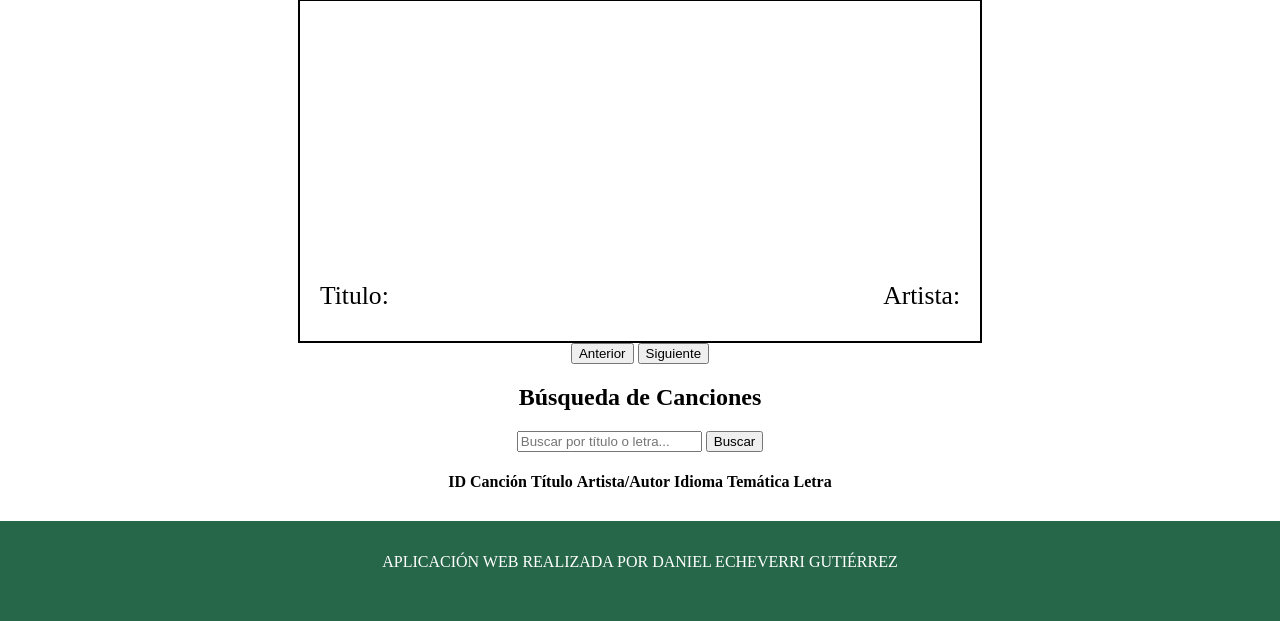
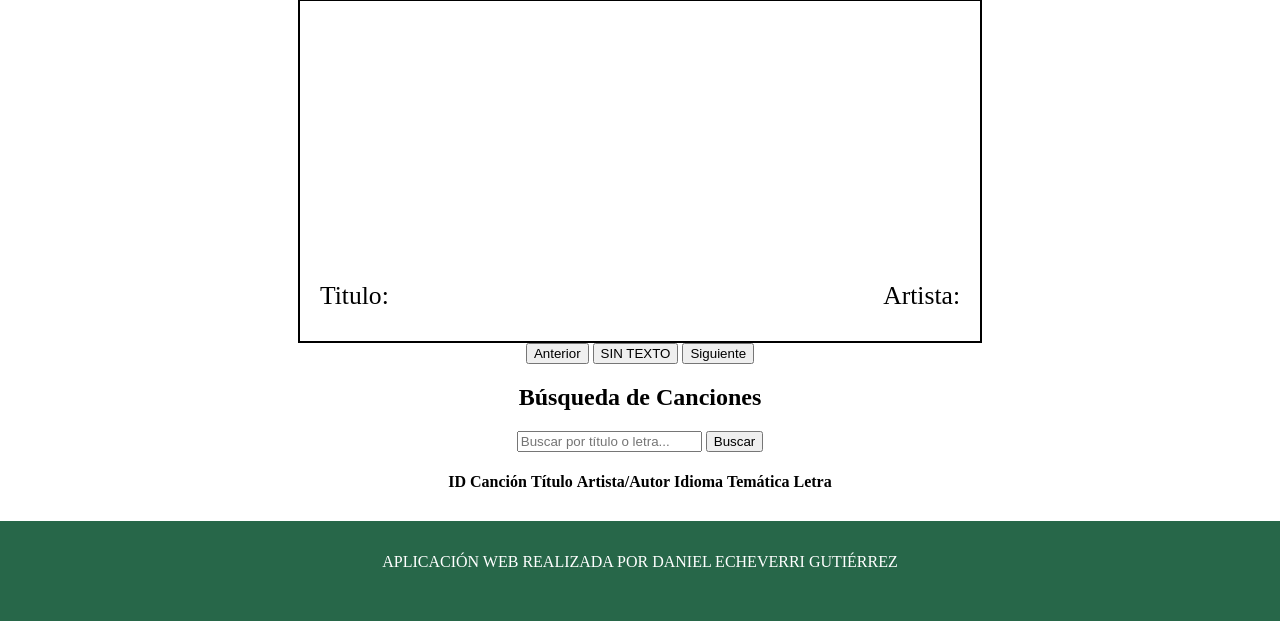
Before and after one commit to daecgu/FrontEnd_Cantemus, a FastAPI app: page /reproductor in a window 1280 px wide. Shown: the part 179-800 px from the top of the page. Run offline with FastAPI, Linux system fonts and the light colour scheme; lists and menus that the app fills with data are empty.

Commit message:
Mejora estética de ID's y añadido botón Sin texto

```diff
--- a/templates/listado_canciones.html
+++ b/templates/listado_canciones.html
@@ -5,7 +5,7 @@ Listado de Canciones
 {% endblock %}
 
 {% block content %}
-
+<div align="center">
     <h2>Listado de Canciones</h2>
     <table id="tabla-canciones">
         <thead>
@@ -23,7 +23,7 @@ Listado de Canciones
             <!-- Los datos de las canciones se llenarán aquí -->
         </tbody>
     </table>
-
+</div>
 <script>
 document.addEventListener('DOMContentLoaded', function () {
     fetch('{{ base_url }}canciones/')
@@ -33,6 +33,8 @@ document.addEventListener('DOMContentLoaded', function () {
         data.forEach(cancion => {
             const row = tbody.insertRow();
             const cellIdCancion = row.insertCell();
+            cellIdCancion.style.fontWeight = 'bold'; // Aplica negrita
+            cellIdCancion.style.textAlign = 'center'; // Centra el texto
             cellIdCancion.textContent = cancion.id_cancion;
             const cellTitulo = row.insertCell();
             cellTitulo.textContent = cancion.titulo;
--- a/templates/reproductor.html
+++ b/templates/reproductor.html
@@ -59,6 +59,7 @@
     </div>
         <div id="controles-reproductor" align="center">
             <button id="anterior">Anterior</button>
+            <button id="sin-texto">SIN TEXTO</button>
             <button id="siguiente">Siguiente</button>
         </div>
     </div>
@@ -108,6 +109,8 @@ function buscarCanciones() {
             const row = tbody.insertRow();
             const cellIdCancion = row.insertCell();
             cellIdCancion.textContent = cancion.id_cancion;
+            cellIdCancion.style.fontWeight = 'bold'; // Aplica negrita
+            cellIdCancion.style.textAlign = 'center'; // Centra el texto
             const cellTitulo = row.insertCell();
             cellTitulo.textContent = cancion.titulo;
             const cellArtista = row.insertCell();
@@ -281,6 +284,12 @@ document.getElementById('anterior').addEventListener('click', function() {
     }
 });
 
+// Manejar clic en el botón "sin-texto"
+document.getElementById('sin-texto').addEventListener('click', function() {
+    indiceActual = 0;
+    actualizarDiapositiva();
+});
+
 // Manejar clic en el botón "Siguiente"
 document.getElementById('siguiente').addEventListener('click', function() {
     if (indiceActual < diapositivas.length - 1) {
```
Lines whose indentation alone changed are shown as unchanged.
